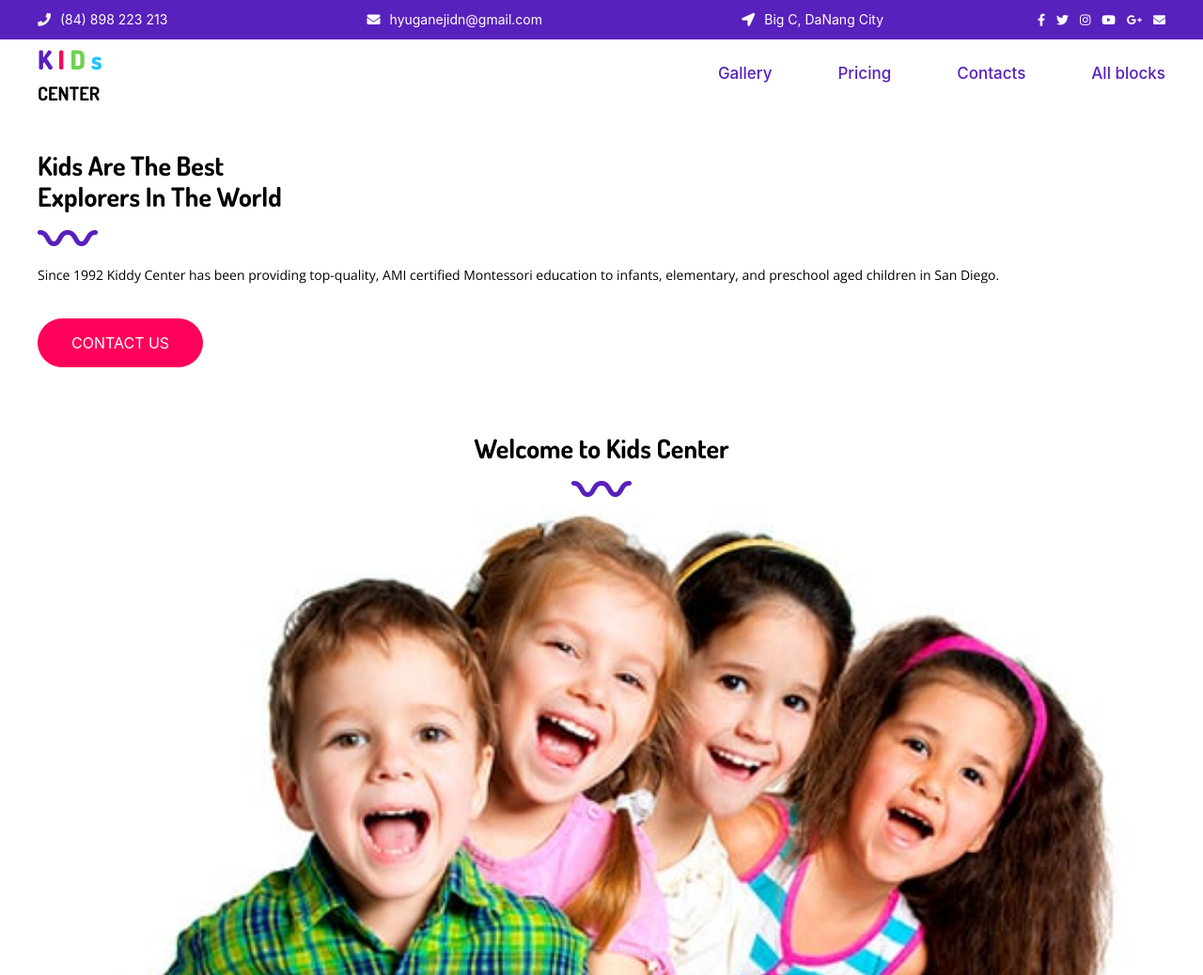
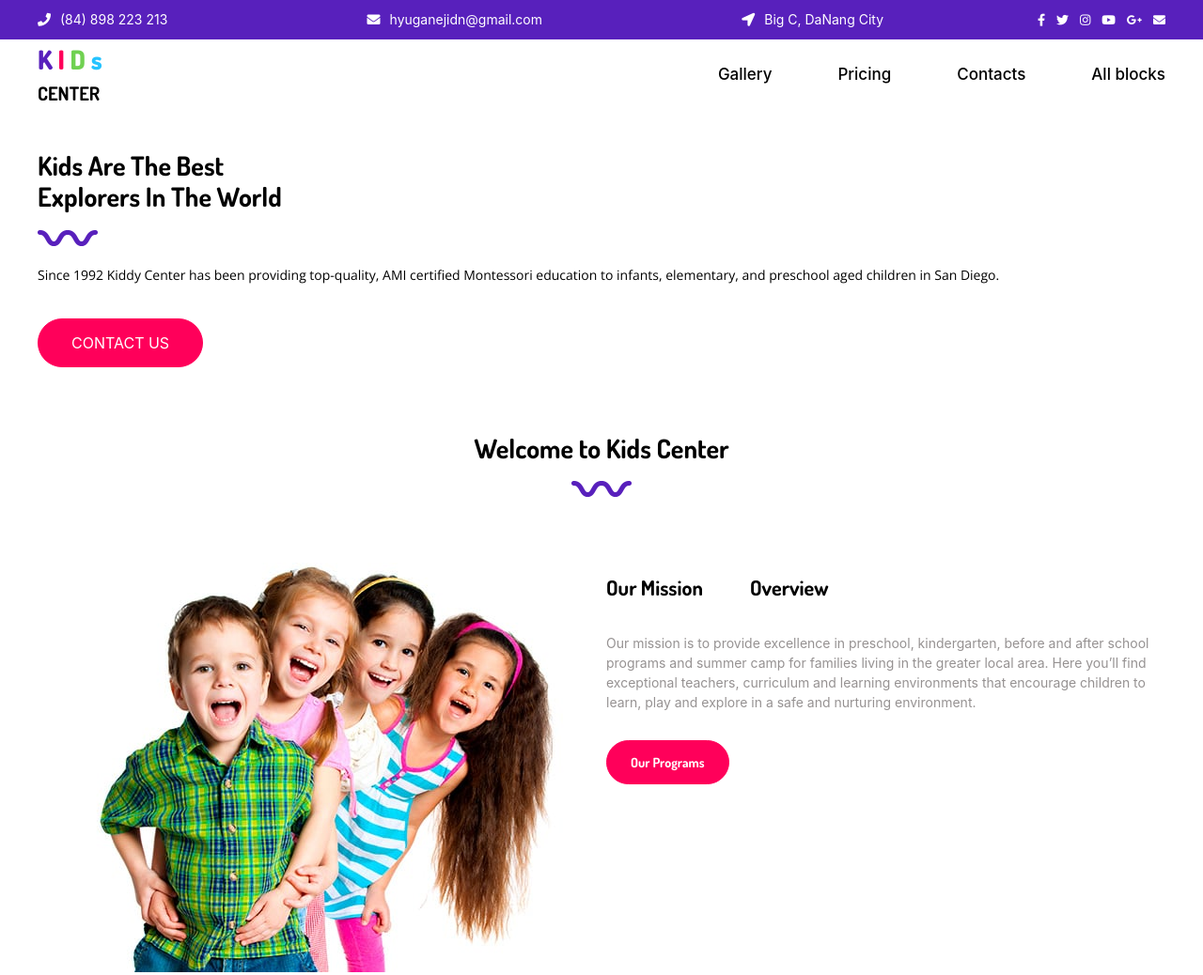
Before and after one commit to phanviet/beekids-landingpage, a website built with Parcel: page index.html in a window 1280 px wide. Shown: the top 1038 px of the page at 94% size. Built offline with nearby package versions, Linux system fonts and the light colour scheme; files whose address does not match are found by name.

Commit message:
feature header ipad done

```diff
--- a/index.html
+++ b/index.html
@@ -60,7 +60,6 @@
           </ul>
         </div>
       </div>
-
       <!-- <div class="full-screen-menu"></div> -->
       <div class="header__menu">
         <nav class="navbar navbar-expand-md navbar-pd">
@@ -121,6 +120,7 @@
 
       <div class="welcome__content">
         <img class="welcome__img" src="images/home_welcome/mt-1579-home-welcome.jpg" alt="">
+        <div class="welcome__right">
           <div class="welcome__list">
             <ul id="tabs" class="nav nav-tabs nav-position" role="tablist">
               <li class="nav-item" id="active-click">
@@ -132,12 +132,15 @@
               </li>
             </ul>
             <div id="content" class="tab-content" role="tablist">
-            <div id="pane-A" class="card tab-pane fade show active card-tab-border" role="tabpanel" aria-labelledby="tab-A">
+              <div id="pane-A" class="card tab-pane fade show active card-tab-border" role="tabpanel"
+                aria-labelledby="tab-A">
                 <div id="collapse-A" class="collapse show" role="tabpanel" aria-labelledby="heading-A">
                   <div class="card-body card-body-modify">
-                  Our mission is to provide excellence in preschool, kindergarten, before and after school programs and
+                    Our mission is to provide excellence in preschool, kindergarten, before and after school programs
+                    and
                     summer
-                  camp for families living in the greater local area. Here you’ll find exceptional teachers, curriculum
+                    camp for families living in the greater local area. Here you’ll find exceptional teachers,
+                    curriculum
                     and
                     learning environments that encourage children to learn, play and explore in a safe and nurturing
                     environment.
@@ -159,6 +162,8 @@
             </div>
           </div>
           <a class="buttons buttons--subscribe buttons--welcome">Our Programs</a>
+        </div>
+
       </div>
 
     </div>
--- a/styles/blocks/_button.scss
+++ b/styles/blocks/_button.scss
@@ -26,16 +26,16 @@
       color: #ffffff;
     }
   }
-  &--welcome{
+  &--welcome {
     cursor: pointer;
     display: inline-block;
     text-align: center;
     font-weight: 700;
     color: #ffffff !important;
-    font-size:14px;
+    font-size: 14px;
     padding: 12px 25px;
     margin: 0 auto;
-    margin-top:20px;
+    margin-top: 20px;
     font-family: "Dosis", sans-serif;
   }
 }
@@ -43,5 +43,11 @@
 @media only all and (min-width: 786px) and (max-width: 960px) {
 }
 @media only all and (min-width: 960px) {
-
 }
+@media only all and (min-width: 786px) {
+  .buttons {
+    &--welcome {
+      margin-top: 30px;
+    }
+  }
+}
--- a/styles/home_page/components/header/_menu.scss
+++ b/styles/home_page/components/header/_menu.scss
@@ -4,22 +4,22 @@
     // padding: 13px 20px;
     .nav-link-pd {
       @include font-sizes(17, 24);
-      color: $color-purple-heart;
+      color: #000;
       font-weight: 500;
       padding: 10px 0;
+      &:hover {
+        color: $color-radical-red;
+      }
     }
   }
 }
 
 @media only all and (min-width: 786px) {
   .header__menu {
-    max-width: 1200px;
-    margin: 0 auto;
     .navbar-pd {
       padding: 0;
       .nav-link-pd {
         padding: 0;
-        margin-left: 70px;
       }
     }
   }
--- a/styles/home_page/components/main/welcome/_welcome__content.scss
+++ b/styles/home_page/components/main/welcome/_welcome__content.scss
@@ -1,17 +1,12 @@
 .welcome {
   &__content {
-    .welcome__list {
-      .nav-position {
-        display: block;
-        border: none;
-      }
-    }
     .nav-link.nav-link-color {
       font-size: 17px;
       font-weight: 600;
       color: black;
       border: none;
       text-align: center;
+      padding: 0;
       padding-top: 10px;
       font-family: "Dosis", sans-serif;
       // &:hover {
@@ -38,3 +33,20 @@
 }
 @media only all and (min-width: 960px) {
 }
+@media only all and (min-width: 786px) {
+  .welcome {
+    &__content {
+      .nav-link.nav-link-color {
+        font-size: 22px;
+        text-align: start;
+        margin: 0;
+        margin-right: 50px;
+      }
+      .card-body-modify {
+        color: $color-mountain-mist;
+        font-size: 14px;
+        padding: 30px 0 0 0;
+      }
+    }
+  }
+}
--- a/styles/home_page/layout/_all.scss
+++ b/styles/home_page/layout/_all.scss
@@ -1,5 +1,6 @@
 @import "header_layout/layout_intro";
 @import "header_layout/layout_contacttop";
+@import "header_layout/layout_menu";
 @import "main_layout/layout_contact";
 @import "main_layout/layout_ourteachers";
 @import "main_layout/layout_review";
--- a/styles/home_page/layout/header_layout/_layout_contacttop.scss
+++ b/styles/home_page/layout/header_layout/_layout_contacttop.scss
@@ -1,7 +1,15 @@
 .full-screen-top {
   background: $color-purple-heart;
 }
-.header__contact{
+
+.header__menu {
+  position: sticky;
+  top: 0;
+}
+br{
+  position: absolute;
+}
+.header__contact {
   margin: 0 auto;
 }
 .contacts__info {
--- a/styles/home_page/layout/header_layout/_layout_menu.scss
+++ b/styles/home_page/layout/header_layout/_layout_menu.scss
@@ -1,3 +1,14 @@
-.full-screen-menu{
+@media only all and (min-width: 786px) {
+  .full-screen-menu{
+    position: sticky;
+    top: 0;
+  }
+  .header__menu {
+    max-width: 1200px;
+    margin: 0 auto;
 
+    .nav-link-pd {
+      margin-left: 70px;
+    }
+  }
 }
--- a/styles/home_page/layout/main_layout/_lauout_welcome.scss
+++ b/styles/home_page/layout/main_layout/_lauout_welcome.scss
@@ -1,6 +1,13 @@
 .welcome {
   padding: 25px 15px;
+
   &__content {
+    .welcome__list {
+      .nav-position {
+        display: block;
+        border: none;
+      }
+    }
     display: flex;
     flex-direction: column;
     .welcome__img {
@@ -19,3 +26,25 @@
 }
 @media only all and (min-width: 960px) {
 }
+@media only all and (min-width: 786px) {
+  .welcome {
+    max-width: 1200px;
+    margin: 0 auto;
+    &__content {
+      flex-direction: row;
+      align-items: space-between;
+      margin-top: 60px;
+      .welcome__list {
+        .nav-position {
+          display: flex;
+          flex-direction: row;
+        }
+      }
+    }
+    &__right {
+      margin-left: 20px;
+    }
+
+
+  }
+}
```
Lines whose indentation alone changed are shown as unchanged.
